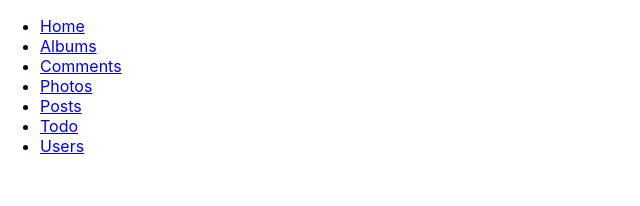
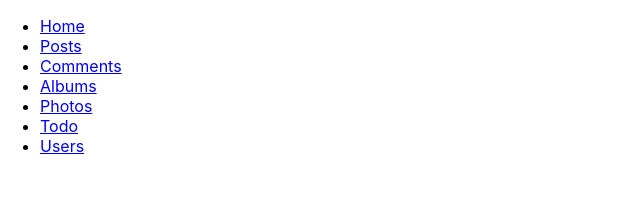
Before and after one commit to U3erKa/Drafts, a React (Create React App) app: page / in a window 1280 px wide. Shown: the top 206 px of the page, without its empty margins (0-640 px from the left). Built offline with nearby package versions, Linux system fonts and the light colour scheme.

Commit message:
Add loading and error handling

```diff
--- a/package.json
+++ b/package.json
@@ -1,6 +1,6 @@
 {
   "name": "task-react-json",
-  "version": "0.5.2",
+  "version": "0.6.0",
   "main": "index.tsx",
   "private": true,
   "dependencies": {
--- a/src/App.tsx
+++ b/src/App.tsx
@@ -2,16 +2,22 @@ import { FC } from 'react';
 import { Routes, Route } from 'react-router-dom';
 import { AlbumsList, CommentsList, Home, PhotosList, PostsList, TodoList, UsersList } from 'pages';
 
+export const routes = [
+  { id: 0, path: '/', name: 'Home', element: <Home /> },
+  { id: 1, path: '/posts', name: 'Posts', element: <PostsList /> },
+  { id: 2, path: '/comments', name: 'Comments', element: <CommentsList /> },
+  { id: 3, path: '/albums', name: 'Albums', element: <AlbumsList /> },
+  { id: 4, path: '/photos', name: 'Photos', element: <PhotosList /> },
+  { id: 5, path: '/todo', name: 'Todo', element: <TodoList /> },
+  { id: 6, path: '/users', name: 'Users', element: <UsersList /> },
+];
+
 const App: FC = function () {
   return (
     <Routes>
-      <Route path="/" element={<Home />} />
-      <Route path="/posts" element={<PostsList />} />
-      <Route path="/comments" element={<CommentsList />} />
-      <Route path="/albums" element={<AlbumsList />} />
-      <Route path="/photos" element={<PhotosList />} />
-      <Route path="/todo" element={<TodoList />} />
-      <Route path="/users" element={<UsersList />} />
+      {routes.map(({ id, path, element }) => (
+        <Route key={id} path={path} element={element} />
+      ))}
     </Routes>
   );
 };
--- /dev/null
+++ b/src/components/Loading/Loading.tsx
@@ -0,0 +1,9 @@
+import { FC } from 'react';
+
+const Loading: FC<{}> = function () {
+  return (
+    <div>Loading...</div>
+  );
+};
+
+export default Loading;
--- a/src/hooks/useLoader.ts
+++ b/src/hooks/useLoader.ts
@@ -3,12 +3,22 @@ import { getFromJsonPlaceholder, JSONPLACEHOLDER_RESOURCES } from 'api/fetch';
 
 export function useLoader<T>(resource: JSONPLACEHOLDER_RESOURCES) {
   const [data, setData] = useState<T[]>([]);
+  const [error, setError] = useState<any>(null);
+  const [isLoading, setIsLoading] = useState(false);
+
   useEffect(() => {
     (async () => {
-      const data = await getFromJsonPlaceholder(resource);
-      setData(data);
+      try {
+        setIsLoading(true);
+        const data = await getFromJsonPlaceholder(resource);
+        setData(data);
+      } catch (error) {
+        setError(error);
+      } finally {
+        setIsLoading(false);
+      }
     })();
     // eslint-disable-next-line react-hooks/exhaustive-deps
   }, []);
-  return data;
+  return { data, error, isLoading };
 }
--- a/src/pages/AlbumsList/AlbumsList.tsx
+++ b/src/pages/AlbumsList/AlbumsList.tsx
@@ -4,11 +4,12 @@ import { JSONPLACEHOLDER_RESOURCES } from 'api/fetch';
 import { AlbumEntry } from 'api/types';
 import { useLoader } from 'hooks/useLoader';
 import styles from './AlbumsList.module.scss';
+import Loading from 'components/Loading/Loading';
 
 const AlbumsList: FC = function () {
-  const data = useLoader<AlbumEntry>(JSONPLACEHOLDER_RESOURCES.ALBUMS);
+  const { data: albums, error, isLoading } = useLoader<AlbumEntry>(JSONPLACEHOLDER_RESOURCES.ALBUMS);
 
-  const mapList = data.map(({ id, title, userId }) => (
+  const albumsList = albums.map(({ id, title, userId }) => (
     <li className={styles.albumsListItem} key={id}>
       <Link className={styles.albumsListLink} to="/users">
         <h1 className={styles.albumsListTitle}>{title}</h1>
@@ -19,7 +20,8 @@ const AlbumsList: FC = function () {
   return (
     <main>
       <Link to="/">Home</Link>
-      <ul className={styles.albumsList}>{mapList}</ul>
+      {isLoading && <Loading />}
+      {error?.message ?? <ul className={styles.albumsList}>{albumsList}</ul>}
     </main>
   );
 };
--- a/src/pages/CommentsList/CommentsList.tsx
+++ b/src/pages/CommentsList/CommentsList.tsx
@@ -4,11 +4,12 @@ import { JSONPLACEHOLDER_RESOURCES } from 'api/fetch';
 import { CommentEntry } from 'api/types';
 import { useLoader } from 'hooks/useLoader';
 import styles from './CommentsList.module.scss';
+import Loading from 'components/Loading/Loading';
 
 const CommentsList: FC = function () {
-  const data = useLoader<CommentEntry>(JSONPLACEHOLDER_RESOURCES.COMMENTS);
+  const { data: comments, error, isLoading } = useLoader<CommentEntry>(JSONPLACEHOLDER_RESOURCES.COMMENTS);
 
-  const mapList = data.map(({ postId, id, name, email, body }) => (
+  const commentsList = comments.map(({ postId, id, name, email, body }) => (
     <li className={styles.commentsListItem} key={id}>
       <h2 className={styles.commentsListName}>Name: {name}</h2>
       <a className={styles.commentsListEmail} href={`mailto:${email}`}>
@@ -20,7 +21,8 @@ const CommentsList: FC = function () {
   return (
     <main>
       <Link to="/">Home</Link>
-      <ul className={styles.commentsList}>{mapList}</ul>
+      {isLoading && <Loading />}
+      {error?.message ?? <ul className={styles.commentsList}>{commentsList}</ul>}
     </main>
   );
 };
--- a/src/pages/Home/Home.tsx
+++ b/src/pages/Home/Home.tsx
@@ -1,3 +1,4 @@
+import { routes } from 'App';
 import { FC } from 'react';
 import { Link } from 'react-router-dom';
 
@@ -6,27 +7,11 @@ const Home: FC = function () {
     <header>
       <nav>
         <ul>
-          <li>
-            <Link to="/">Home</Link>
-          </li>
-          <li>
-            <Link to="/albums">Albums</Link>
-          </li>
-          <li>
-            <Link to="/comments">Comments</Link>
-          </li>
-          <li>
-            <Link to="/photos">Photos</Link>
-          </li>
-          <li>
-            <Link to="/posts">Posts</Link>
-          </li>
-          <li>
-            <Link to="/todo">Todo</Link>
-          </li>
-          <li>
-            <Link to="/users">Users</Link>
-          </li>
+          {routes.map(({ id, name, path }) => (
+            <li key={id}>
+              <Link to={path}>{name}</Link>
+            </li>
+          ))}
         </ul>
       </nav>
     </header>
--- a/src/pages/PhotosList/PhotosList.tsx
+++ b/src/pages/PhotosList/PhotosList.tsx
@@ -3,11 +3,12 @@ import { Link } from 'react-router-dom';
 import { JSONPLACEHOLDER_RESOURCES } from 'api/fetch';
 import { PhotoEntry } from 'api/types';
 import { useLoader } from 'hooks/useLoader';
+import Loading from 'components/Loading/Loading';
 
 const PhotosList: FC = function () {
-  const data = useLoader<PhotoEntry>(JSONPLACEHOLDER_RESOURCES.PHOTOS);
+  const { data: photos, error, isLoading } = useLoader<PhotoEntry>(JSONPLACEHOLDER_RESOURCES.PHOTOS);
 
-  const mapList = data.map(({ albumId, id, title, url, thumbnailUrl }) => (
+  const mapList = photos.map(({ albumId, id, title, url, thumbnailUrl }) => (
     <li key={id}>
       <h1>{title}</h1>
       <a href={url}>
@@ -19,7 +20,8 @@ const PhotosList: FC = function () {
   return (
     <main>
       <Link to="/">Home</Link>
-      <ul>{mapList}</ul>
+      {isLoading && <Loading />}
+      {error?.message ?? <ul>{mapList}</ul>}
     </main>
   );
 };
--- a/src/pages/PostsList/PostsList.tsx
+++ b/src/pages/PostsList/PostsList.tsx
@@ -3,11 +3,12 @@ import { Link } from 'react-router-dom';
 import { JSONPLACEHOLDER_RESOURCES } from 'api/fetch';
 import { PostEntry } from 'api/types';
 import { useLoader } from 'hooks/useLoader';
+import Loading from 'components/Loading/Loading';
 
 const PostsList: FC = function () {
-  const data = useLoader<PostEntry>(JSONPLACEHOLDER_RESOURCES.POSTS);
+  const { data: posts, error, isLoading } = useLoader<PostEntry>(JSONPLACEHOLDER_RESOURCES.POSTS);
 
-  const mapList = data.map(({ userId, id, title, body }) => (
+  const postsList = posts.map(({ userId, id, title, body }) => (
     <li key={id}>
       <h1>{title}</h1>
       <p>User ID: {userId}</p>
@@ -17,7 +18,8 @@ const PostsList: FC = function () {
   return (
     <main>
       <Link to="/">Home</Link>
-      <ul>{mapList}</ul>
+      {isLoading && <Loading />}
+      {error?.message ?? <ul>{postsList}</ul>}
     </main>
   );
 };
--- a/src/pages/TodoList/TodoList.tsx
+++ b/src/pages/TodoList/TodoList.tsx
@@ -3,11 +3,12 @@ import { Link } from 'react-router-dom';
 import { JSONPLACEHOLDER_RESOURCES } from 'api/fetch';
 import { TodoEntry } from 'api/types';
 import { useLoader } from 'hooks/useLoader';
+import Loading from 'components/Loading/Loading';
 
 const TodoList: FC = function () {
-  const data = useLoader<TodoEntry>(JSONPLACEHOLDER_RESOURCES.TODOS);
+  const { data: todos, error, isLoading } = useLoader<TodoEntry>(JSONPLACEHOLDER_RESOURCES.TODOS);
 
-  const mapList = data.map(({ userId, id, title, completed }) => (
+  const todosList = todos.map(({ userId, id, title, completed }) => (
     <li key={id}>
       <h1>{title}</h1>
       <p>userId: {userId}</p>
@@ -17,7 +18,8 @@ const TodoList: FC = function () {
   return (
     <main>
       <Link to="/">Home</Link>
-      <ul>{mapList}</ul>
+      {isLoading && <Loading />}
+      {error?.message ?? <ul>{todosList}</ul>}
     </main>
   );
 };
--- a/src/pages/UsersList/UsersList.tsx
+++ b/src/pages/UsersList/UsersList.tsx
@@ -3,11 +3,12 @@ import { Link } from 'react-router-dom';
 import { JSONPLACEHOLDER_RESOURCES } from 'api/fetch';
 import { UserEntry } from 'api/types';
 import { useLoader } from 'hooks/useLoader';
+import Loading from 'components/Loading/Loading';
 
 const UsersList: FC = function () {
-  const data = useLoader<UserEntry>(JSONPLACEHOLDER_RESOURCES.USERS);
+  const { data: users, error, isLoading } = useLoader<UserEntry>(JSONPLACEHOLDER_RESOURCES.USERS);
 
-  const mapList = data.map(
+  const usersList = users.map(
     ({
       id,
       name,
@@ -52,7 +53,8 @@ const UsersList: FC = function () {
   return (
     <main>
       <Link to="/">Home</Link>
-      <ul>{mapList}</ul>;
+      {isLoading && <Loading />}
+      {error?.message ?? <ul>{usersList}</ul>}
     </main>
   );
 };
```
Also changed, not shown: src/pages/CommentsList/_common.scss (deleted), 1 other file (tests, documents, lock files or other folders).
